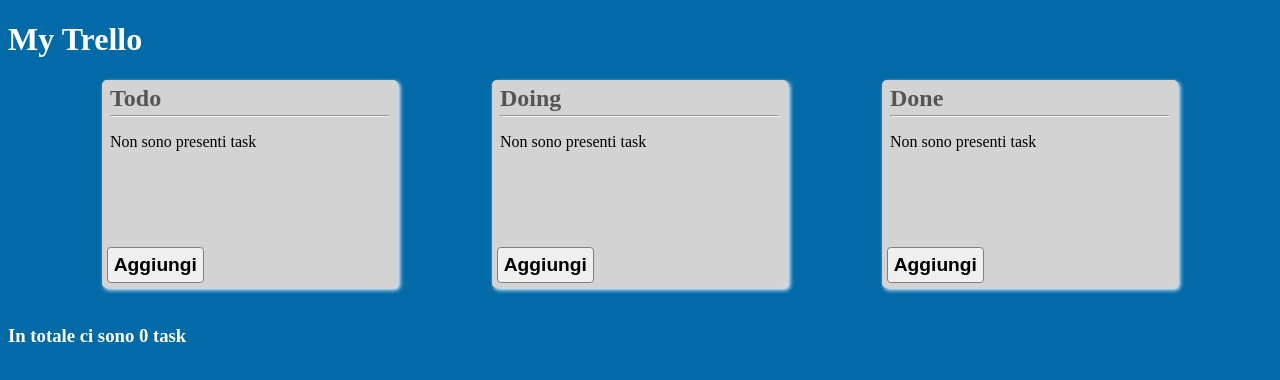
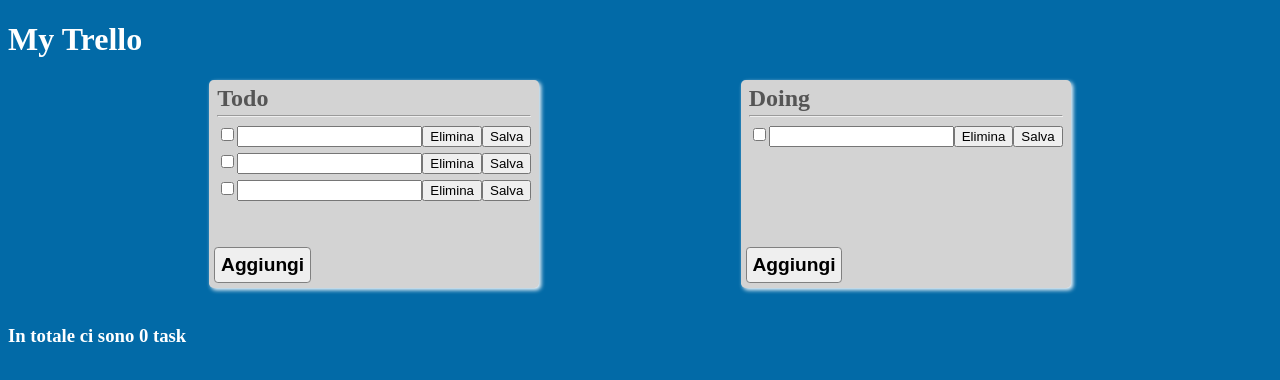
Before and after one commit to sangio90/vue-trello, a Vue app: page / in a window 1280 px wide. Shown: the top 380 px of the page. Built offline with nearby package versions, Linux system fonts and the light colour scheme.

Commit message:
introduzione vuex (wip)

```diff
--- a/src/App.vue
+++ b/src/App.vue
@@ -2,7 +2,7 @@
   <div id="app">
     <h1>My Trello</h1>
     <div style="display: flex; justify-content: space-evenly">
-      <task-list @salva="stoSalvando" v-for="(element, index) in lists" :title="element.name" :key="index"></task-list>
+      <task-list @salva="stoSalvando" v-for="element in lists" :name="element.name" :key="element.id"></task-list>
     </div>
     <br>
     <h3>In totale ci sono {{ counter }} task</h3>
@@ -16,24 +16,6 @@ export default {
   components: {
     TaskList
   },
-  data () {
-    return {
-      lists: [
-        {
-          name: 'Todo',
-          tasks: [],
-        },
-        {
-          name: 'Doing',
-          tasks: [],
-        },
-        {
-          name: 'Done',
-          tasks: [],
-        }
-      ]
-    }
-  },
   methods: {
     stoSalvando () {
       console.log('hei sto salvando')
@@ -42,16 +24,19 @@ export default {
   computed: {
     counter () {
       return this.$store.state.count
+    },
+    lists () {
+      return this.$store.state.taskLists
     }
   },
   created () {
-    let tasks = localStorage.getItem('tasks')
-    tasks = JSON.parse(tasks) || {}
-    let counter = 0
-    for (const taskList in tasks) {
-      counter += tasks[taskList].length
-    }
-    this.$store.commit('setCount', counter)
+    // let tasks = localStorage.getItem('tasks')
+    // tasks = JSON.parse(tasks) || {}
+    // let counter = 0
+    // for (const taskList in tasks) {
+    //   counter += tasks[taskList].length
+    // }
+    // this.$store.commit('setCount', counter)
   }
 }
 </script>
--- a/src/components/Task.vue
+++ b/src/components/Task.vue
@@ -1,7 +1,7 @@
 <template>
     <div>
         <input v-model="selected" type="checkbox"/>
-        <input v-model="titolo"/>
+        <input :value="titolo" @keypress="updateTask"/>
         <button @click="eliminaTask">Elimina</button>
         <button @click="salvaTask(taskId)">Salva</button>
     </div>
@@ -12,33 +12,36 @@
         name: "Task",
         data () {
             return {
-                titolo: '',
                 selected: false
+            }
+        },
+        computed: {
+            titolo () {
+                this.$store.state.taskLists.forEach((taskList) => {
+                    taskList.tasks.forEach((task) => {
+                        if (task.id === this.taskId) {
+                            return task.title
+                        }
+                    })
+                });
+                return ''
             }
         },
         props: {
             taskId: {
                 type: Number,
                 default: 0
-            },
-            titoloIniziale: {
-                type: String,
-                default: ''
             }
         },
         methods: {
             eliminaTask () {
-                this.$emit('elimina', this.taskId)
-                this.$store.commit('removeTask', this.taskId)
+                this.$store.commit('deleteTask', this.taskId)
+                this.$store.commit('decrement')
             },
-            salvaTask () {
-                this.$emit('salva', this.taskId, this.titolo)
+            updateTask () {
+                console.log('here')
             }
-        },
-        mounted () {
-            this.titolo = this.titoloIniziale
         }
-
     }
 </script>
 
--- a/src/components/TaskList.vue
+++ b/src/components/TaskList.vue
@@ -1,16 +1,13 @@
 <template>
     <div class="list" style="position: relative; min-height: 200px;">
-        <h2 style="margin-bottom: -5px; margin-top: 5px;">{{ title }}</h2>
+        <h2 style="margin-bottom: -5px; margin-top: 5px;">{{ name }}</h2>
         <hr>
         <p v-if="tasks.length === 0">Non sono presenti task</p>
         <task
             class="task"
             v-for="(task, index) in tasks"
-            @elimina="eliminaTask"
-            @salva="salvaTask"
             :key="index"
             :task-id="task.taskId"
-            :titolo-iniziale="task.titolo"
         />
 
         <br/>
@@ -26,59 +23,38 @@
             Task
         },
         props: {
-           title: {
+           name: {
                type: String,
                default: 'untitled'
            }
         },
-        data () {
-            return {
-                tasks: []
+        computed: {
+            tasks () {
+                const indexOfSelectedTaskList = this.taskLists.findIndex(function(element) {
+                    return element.name === this.name
+                }, this)
+                return this.taskLists[indexOfSelectedTaskList].tasks
+            },
+            taskLists () {
+                return this.$store.state.taskLists
             }
         },
         methods: {
             addTask () {
-                this.tasks.push({ taskId: this.getMaxId(), titolo: '' })
-                this.$store.commit('increment');
-            },
-            eliminaTask (taskId) {
-                const indexToDelete = this.tasks.findIndex(
-                    function(element) {
-                        return element.taskId === taskId
-                    })
-                this.tasks.splice(indexToDelete, 1)
-                this.updateLocalStorage()
-                this.$store.commit('decrement');
-            },
-            salvaTask (taskId, titolo) {
-                const task = { taskId: taskId, titolo: titolo }
-
-                let existingTaskIndex = this.tasks.findIndex(function(element) {
-                    return element.taskId === taskId
-                })
-                this.tasks[existingTaskIndex] = task
-                this.updateLocalStorage();
+                this.$store.commit('addTask', this.name)
+                this.$store.commit('increment')
             },
             updateLocalStorage() {
                 let allTasks = localStorage.getItem('tasks')
                 allTasks = JSON.parse(allTasks) || {}
                 allTasks[this.title] = this.tasks
                 localStorage.setItem('tasks', JSON.stringify(allTasks))
-            },
-            getMaxId () {
-                let maxId = 0;
-                this.tasks.forEach((task) => {
-                    if (task.taskId > maxId) {
-                        maxId = task.taskId
-                    }
-                });
-                return (maxId + 1)
-            },
+            }
         },
         created () {
-            let tasks = localStorage.getItem('tasks')
-            tasks = JSON.parse(tasks) || {}
-            this.tasks = tasks[this.title] || []
+            // let tasks = localStorage.getItem('tasks')
+            // tasks = JSON.parse(tasks) || {}
+            // this.tasks = tasks[this.title] || []
         }
     }
 </script>
--- a/src/main.js
+++ b/src/main.js
@@ -7,7 +7,37 @@ Vue.use(Vuex)
 
 const store = new Vuex.Store({
   state: {
-    count: 0
+    count: 0,
+    taskLists: [
+      {
+        id: 1,
+        name: 'Todo',
+        tasks: [
+          {
+            id: 1,
+            title: 'Comprare la frutta'
+          },
+          {
+            id: 2,
+            title: 'Mangiare la frutta'
+          },
+          {
+            id: 3,
+            title: 'Espellere la frutta'
+          }
+        ]
+      },
+      {
+        id: 2,
+        name: 'Doing',
+        tasks: [
+          {
+            id: 4,
+            title: 'Salvare la cheerleader'
+          }
+        ]
+      }
+    ]
   },
   mutations: {
     increment(state) {
@@ -18,9 +48,56 @@ const store = new Vuex.Store({
     },
     setCount(state, count) {
       state.count = count
-    }
+    },
+    addTask(state, taskListName) {
+      const indexOfSelectedTaskList = state.taskLists.findIndex(function(element) {
+        return element.name === taskListName
+      })
+
+      if (indexOfSelectedTaskList >= 0) {
+        state.taskLists[indexOfSelectedTaskList].tasks.push({
+          id: getNewId(state.taskLists),
+          title: ''
+        })
+      }
+    },
+    updateTask(state, id, title) {
+      state.taskLists.forEach((taskList) => {
+        taskList.tasks.forEach((task) => {
+          if (task.id === id) {
+            task.title = title
+          }
+        })
+      });
+    },
+    deleteTask(state, id) {
+      state.taskLists.forEach((taskList) => {
+        const indexToBeDeleted = taskList.tasks.findIndex(function(element) {
+          return element.id === id
+        })
+        if (indexToBeDeleted > -1) {
+          taskList.tasks.splice(indexToBeDeleted, 1)
+          //TODO aggiornare LocalStorage
+        }
+      });
+    },
+    // moveTask(state, id, destinationTaskListName) {
+    //
+    // }
   }
 })
+
+function getNewId (taskLists) {
+  let maxId = 0;
+  taskLists.forEach((taskList) => {
+    taskList.tasks.forEach((task) => {
+      if (task.id > maxId) {
+        maxId = task.id
+      }
+    })
+  });
+  return (maxId + 1)
+}
 
 window.pippo = new Vue({
   render: h => h(App),
```
